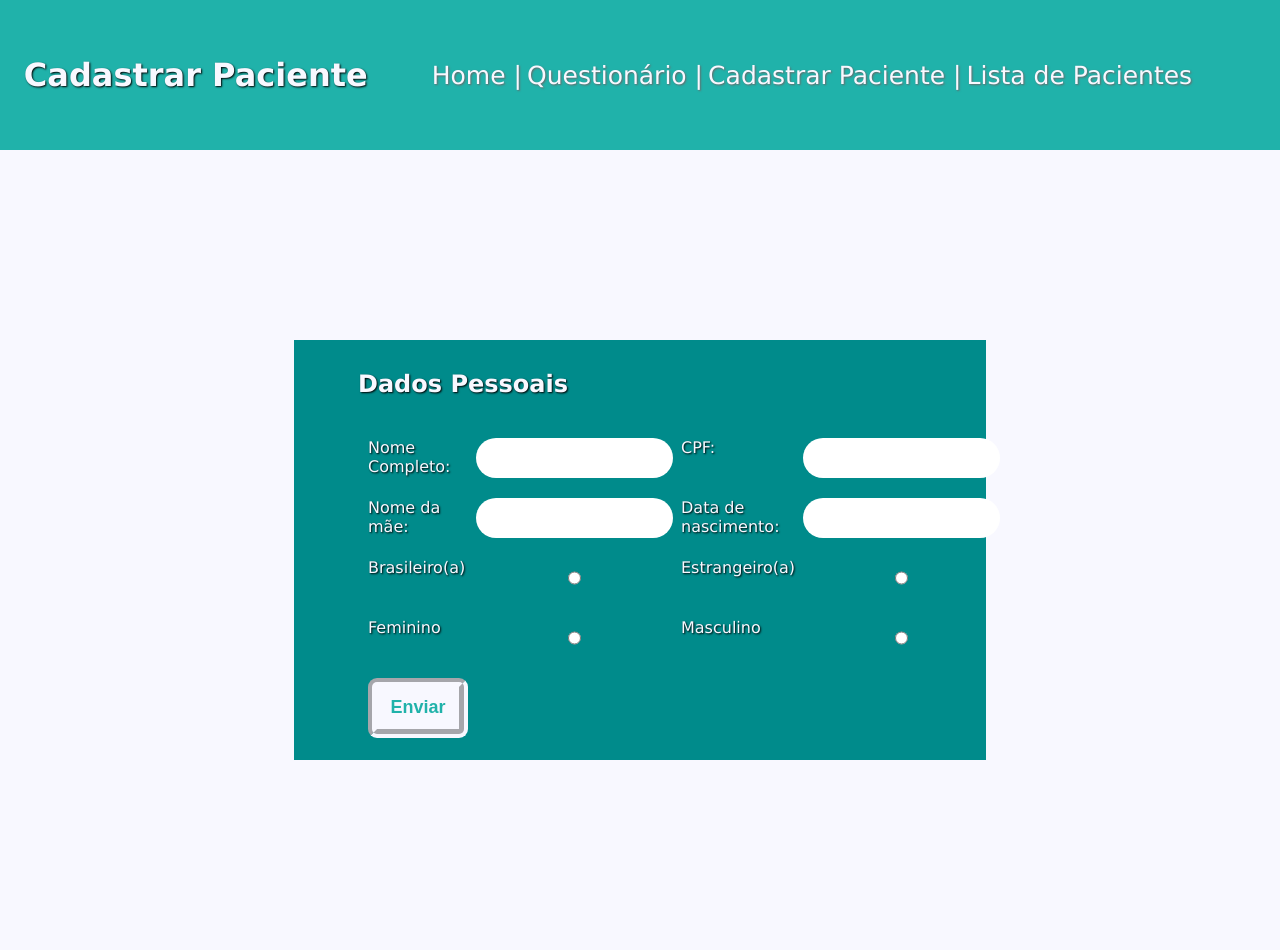
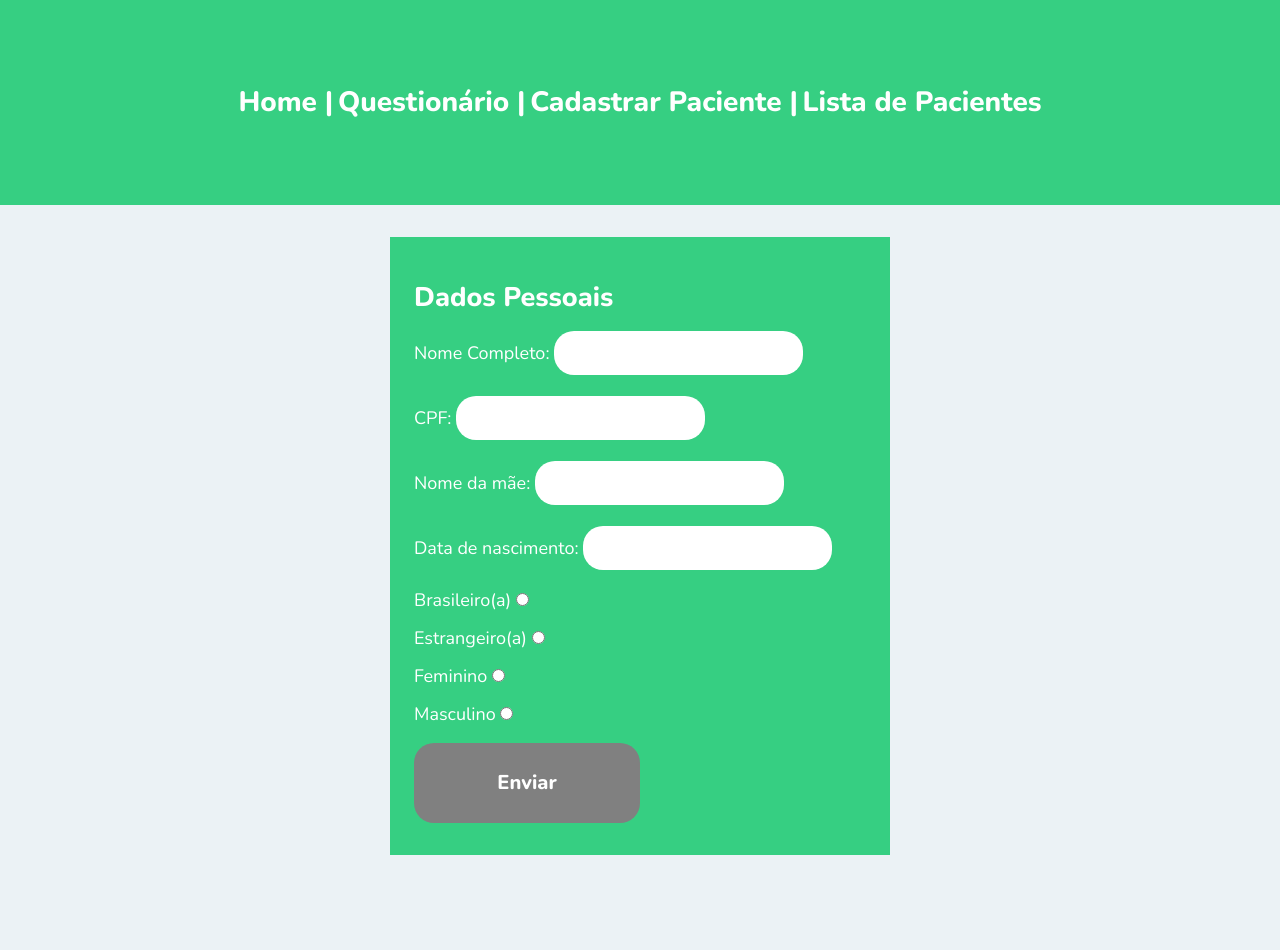
Before and after one commit to dhianapereira/gestor-de-consultas, a PHP site: page /pages/patient/registration_form.html in a window 1280 px wide. After the commit the page ends 855 px from the top, so only its background shows below. Run offline with PHP 8.4, Linux system fonts and the light colour scheme.

Commit message:
home page and patient registration page style adjustments

```diff
--- a/ui/pages/patient/registration_form.html
+++ b/ui/pages/patient/registration_form.html
@@ -2,45 +2,101 @@
 <html>
   <head>
     <title>Unidade de Saúde | Cadastro</title>
-		<meta charset="utf-8">
-        <link rel="shortcut icon" href="#">
-		<link rel="stylesheet" type="text/css" href="../../styles/form_style.css">
-		<link rel="stylesheet" type="text/css" href="../../styles/style.css">
+    <meta charset="utf-8" />
+    <link rel="shortcut icon" href="#" />
+    <link rel="stylesheet" type="text/css" href="../../styles/main.css" />
+    <link rel="stylesheet" type="text/css" href="../../styles/form_style.css" />
+    <link
+      href="https://fonts.googleapis.com/css2?family=Nunito:wght@400;600;800&display=swap"
+      rel="stylesheet"
+    />
   </head>
+  <body>
     <header>
-		<h1 class="title">Cadastrar Paciente</h1>
       <div class="menu">
         <a href="../index.html">Home |</a>
-			<a href="../symptom/questionnaire.html">Questionário |</a>
+        <a href="#">Questionário |</a>
         <a href="registration_form.html">Cadastrar Paciente |</a>
-			<a href="list_page.php">Lista de Pacientes</a>
+        <a href="#">Lista de Pacientes</a>
       </div>
     </header>
-	<body>
-		<div class="content">
+    <div id="register-form">
       <div class="box">
-				<h2 class="title">Dados Pessoais</h2>
-				<form  method="POST" action="result_page.php">
-					<label class="title">Nome Completo:</label>
-					<input type="text" name="full_name" required="Preencha este campo!">
-					<label class="title">CPF:</label>
-					<input type="text" name="cpf" required="Preencha este campo!">
-					<label class="title">Nome da mãe:</label>
-					<input id="personalData" type="text" name="mother_name" required="Preencha este campo!">
-					<label class="title">Data de nascimento:</label>
-					<input type="text" name="date_of_birth" required="Preencha este campo!">
-					<label class="title">Brasileiro(a)</label>
-					<input type="radio" name="naturalness" value="Brasileiro(a)" required="Preencha este campo!">
-					<label class="title">Estrangeiro(a)</label>
-					<input type="radio" name="naturalness" value="Estrangeiro(a)" required="Preencha este campo!">
-					<label class="title">Feminino</label>
-					<input type="radio" name="genre" value="Feminino" required="Preencha este campo!">
-					<label class="title">Masculino</label>
-					<input type="radio" name="genre" value="Masculino" required="Preencha este campo!">
+        <form method="POST" action="result_page.php">
+          <h2>Dados Pessoais</h2>
+          <div class="input">
+            <label>Nome Completo:</label>
+            <input
+              type="text"
+              name="full_name"
+              required="Preencha este campo!"
+            />
+          </div>
+          <div class="input">
+            <label>CPF:</label>
+            <input type="text" name="cpf" required="Preencha este campo!" />
+          </div>
 
-					<button class="button">Enviar</button>
+          <div class="input">
+            <label>Nome da mãe:</label>
+            <input
+              id="personalData"
+              type="text"
+              name="mother_name"
+              required="Preencha este campo!"
+            />
+          </div>
+
+          <div class="input">
+            <label>Data de nascimento:</label>
+            <input
+              type="text"
+              name="date_of_birth"
+              required="Preencha este campo!"
+            />
+          </div>
+
+          <div class="input">
+            <label>Brasileiro(a)</label>
+            <input
+              type="radio"
+              name="naturalness"
+              value="Brasileiro(a)"
+              required="Preencha este campo!"
+            />
+          </div>
+
+          <div class="input">
+            <label>Estrangeiro(a)</label>
+            <input
+              type="radio"
+              name="naturalness"
+              value="Estrangeiro(a)"
+              required="Preencha este campo!"
+            />
+          </div>
+          <div class="input">
+            <label>Feminino</label>
+            <input
+              type="radio"
+              name="genre"
+              value="Feminino"
+              required="Preencha este campo!"
+            />
+          </div>
+          <div class="input">
+            <label>Masculino</label>
+            <input
+              type="radio"
+              name="genre"
+              value="Masculino"
+              required="Preencha este campo!"
+            />
+          </div>
+
+          <button class="form-button">Enviar</button>
         </form>
-				<br>
+        <br />
       </div>
     </div>
   </body>
--- a/ui/styles/form_style.css
+++ b/ui/styles/form_style.css
@@ -1,30 +1,60 @@
-.content{
-	width: 100vw;
-	height: 100vh;
-	background: #F8F8FF;
+#register-form{
+	padding: 3.2rem 2.4rem;
+	min-height: 50vh;
+
+
 	display: flex;
-	flex-direction: column;
+	align-items: center;
+	justify-content: center;
+}
+.box{
+	margin: auto;
+	width: min(70%, 50rem);
+	padding: 3.2rem 2.4rem;
+	background:#36cf82;
+
+	display: flex;
 	justify-content: center;
 	align-items: center;
 }
-.box{
-	width: 500px;
-	height: 400px;
-	padding: 10px 8em 10px 4em;
-	background:#008B8B;
+
+.box form {
+	margin-top: 1.5rem;
+	flex: 1;
+	display: grid;
+	grid-template-columns: repeat(1, 1fr);
+	column-gap: 2rem;
+	row-gap: 2rem;
 }
-form{
-	display: grid;
-	grid-template-columns: repeat(4, 1fr);
-	grid-gap: 10px 8px;
-	grid-auto-rows: 50px;
-	padding: 20px 10px;
-}
-input{
+.box form input{
     outline: none;
 	margin: 0 auto;
-	padding: 10px;
+	padding: 1rem;
     border: none;
-	margin-bottom: 10px;
-    border-radius: 50px;
+	margin-bottom: .1rem;
+    border-radius: 2rem;
 }
+
+form .form-button{
+	height: 8rem;
+	width: 50%;
+	font: 700 2rem/1 'Nunito', sans-serif;
+	outline: none;
+	border: 0;
+	background: gray;
+	color: white;
+
+	cursor: pointer;
+
+	border-radius: 2rem;
+	padding: 1.5rem 2rem;
+
+	overflow: hidden;
+
+	opacity: 1;
+
+	transition: opacity 0.2s;
+}
+form .form-button:hover{
+	opacity: .8;
+}
--- /dev/null
+++ b/ui/styles/main.css
@@ -0,0 +1,45 @@
+* {
+  margin: 0;
+  padding: 0;
+  box-sizing: border-box;
+}
+
+header {
+  margin: auto;
+  width: 100%;
+  padding: 3.2rem 2.4rem;
+  height: clamp(15rem, 16vw, 35rem);
+  background: #36cf82;
+
+  display: flex;
+  align-items: center;
+  justify-content: center;
+}
+
+header .menu a {
+  font: 800 2.8rem/1 "Nunito", sans-serif;
+  color: white;
+  text-decoration: none;
+}
+
+header .menu a:hover {
+  color: gray;
+}
+
+body {
+  height: 100vh;
+  color: white;
+  background: #ebf2f5;
+}
+
+:root {
+  font-size: 62.5%;
+}
+
+body,
+input,
+button,
+textarea,
+label {
+  font: 400 1.8rem/1 "Nunito", sans-serif;
+}
--- a/ui/styles/style.css
+++ b/ui/styles/style.css
@@ -6,16 +6,7 @@ header{
 	justify-content: center;
 	align-items: center;
 }
-.menu{
-	padding: 10px 4em 10px 4em;
-}
-.menu a{
-	color: #F8F8FF;
-	font-size: 25px;
-	text-align: center;
-	text-decoration: none;
-	text-shadow: 1px 1px 2px #696969;
-}
+
 .menu a:hover{
 	color: #F8F8FF;
 	text-decoration: none;
```
Also changed, not shown: ui/pages/index.html (+26 -13 lines), ui/styles/home_style.css (+42 -28 lines). Lines whose indentation alone changed are shown as unchanged.
